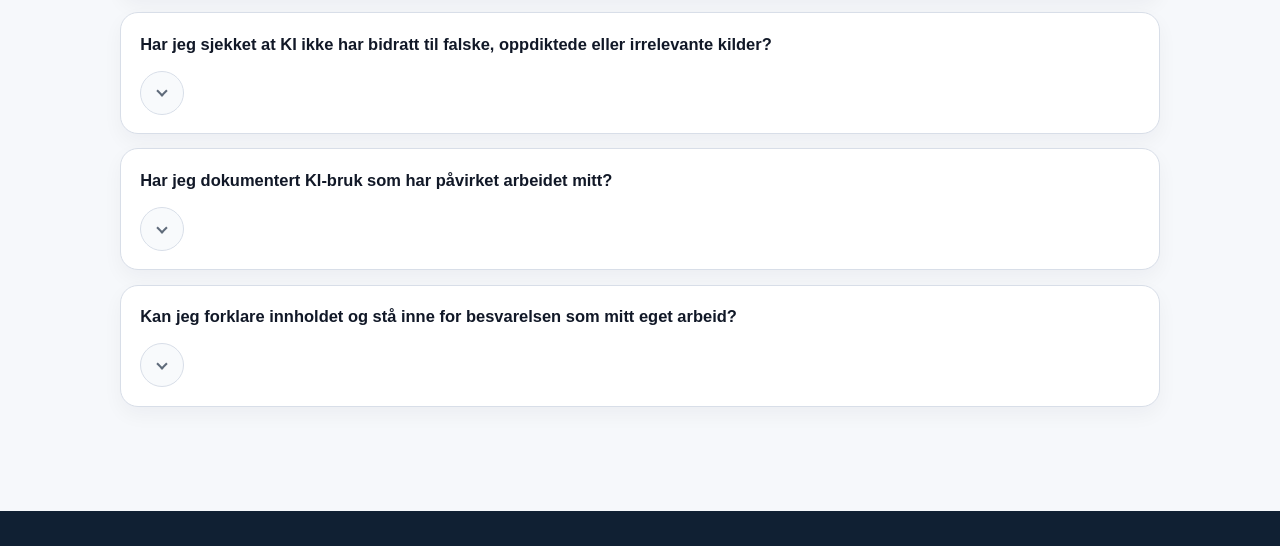
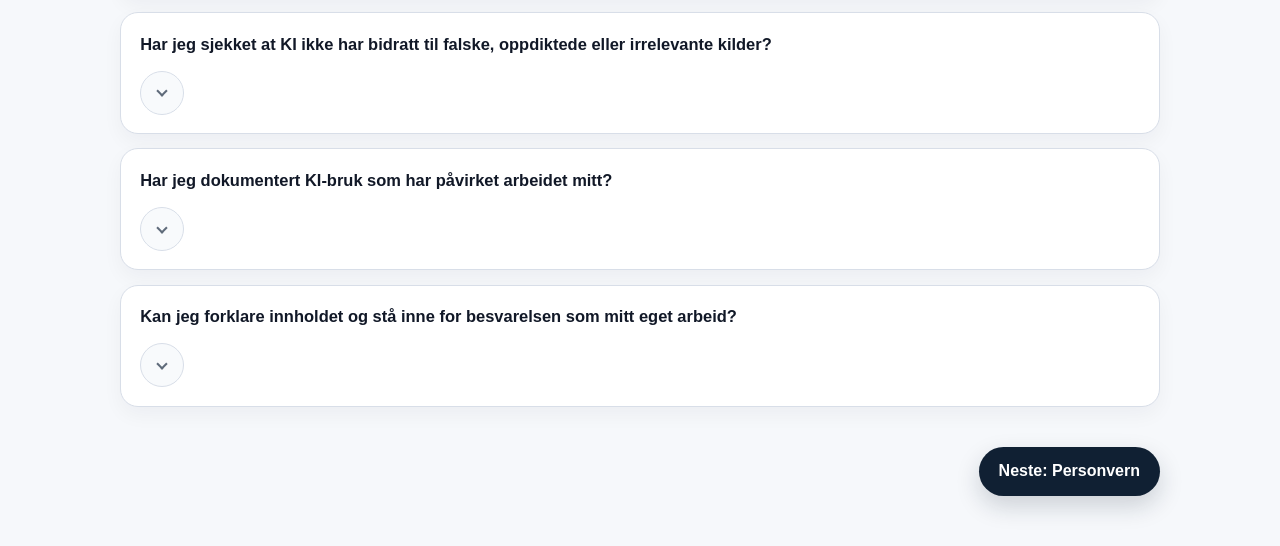
Before and after one commit to Stinnern/PRO1000, a plain HTML site: page pages/academic-integrity-checklist.html in a window 1280 px wide. Shown: the part 977-1523 px from the top of the page. Drawn offline with Linux system fonts and the light colour scheme.

Commit message:
Intern linking lagt til

```diff
--- a/pages/academic-integrity-checklist.html
+++ b/pages/academic-integrity-checklist.html
@@ -266,8 +266,17 @@
 
     </section>
 
+    <nav class="next-page-nav checklist-next-page-nav" aria-label="Neste side">
+      <a class="next-page-button" href="privacy-and-ai.html">
+        Neste: Personvern
+      </a>
+    </nav>
+
 
     </div>
+
+
+
   </main>
 
   <footer class="site-footer">
--- a/styles/page.css
+++ b/styles/page.css
@@ -613,3 +613,55 @@
     padding: 0 1rem 1rem;
   }
 }
+
+
+/* Internal next-page navigation */
+.next-page-nav {
+  margin-top: 2.5rem;
+  display: flex;
+  justify-content: flex-end;
+}
+
+.next-page-button {
+  display: inline-flex;
+  align-items: center;
+  justify-content: center;
+  min-height: 3rem;
+  padding: 0.85rem 1.25rem;
+  border-radius: 999px;
+  background: #102033;
+  color: #ffffff;
+  font-weight: 700;
+  line-height: 1.4;
+  text-decoration: none;
+  box-shadow: 0 10px 24px rgba(16, 32, 51, 0.18);
+  transition: transform 0.15s ease, box-shadow 0.15s ease, background 0.15s ease;
+}
+
+.next-page-button:hover {
+  background: #172f4a;
+  transform: translateY(-1px);
+  box-shadow: 0 14px 30px rgba(16, 32, 51, 0.24);
+}
+
+.next-page-button:focus-visible {
+  outline: 3px solid rgba(37, 99, 235, 0.3);
+  outline-offset: 3px;
+}
+
+@media (max-width: 640px) {
+  .next-page-nav {
+    justify-content: stretch;
+  }
+
+  .next-page-button {
+    width: 100%;
+  }
+}
+
+.checklist-next-page-nav {
+  width: 100%;
+  margin-left: 0;
+  margin-right: 0;
+  justify-content: flex-end;
+}
```
Also changed, not shown: pages/faq.html (+7 -0 lines), pages/hallucinations-bias-and-misinformation.html (+7 -0 lines), pages/privacy-and-ai.html (+7 -0 lines), pages/rules-for-ai-use.html (+9 -0 lines), pages/useful-ai-examples.html (+8 -0 lines), test 2.txt (deleted), 2 other files.
